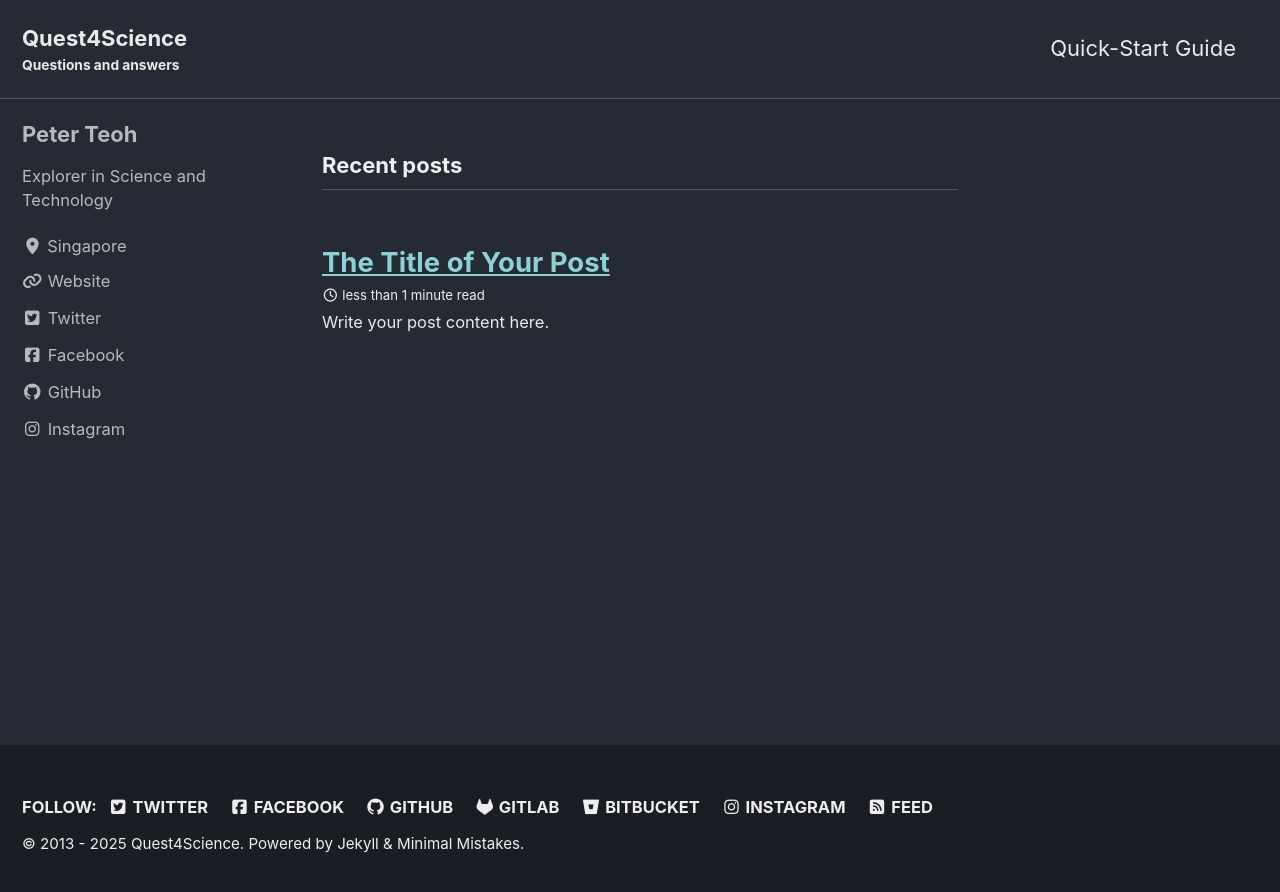
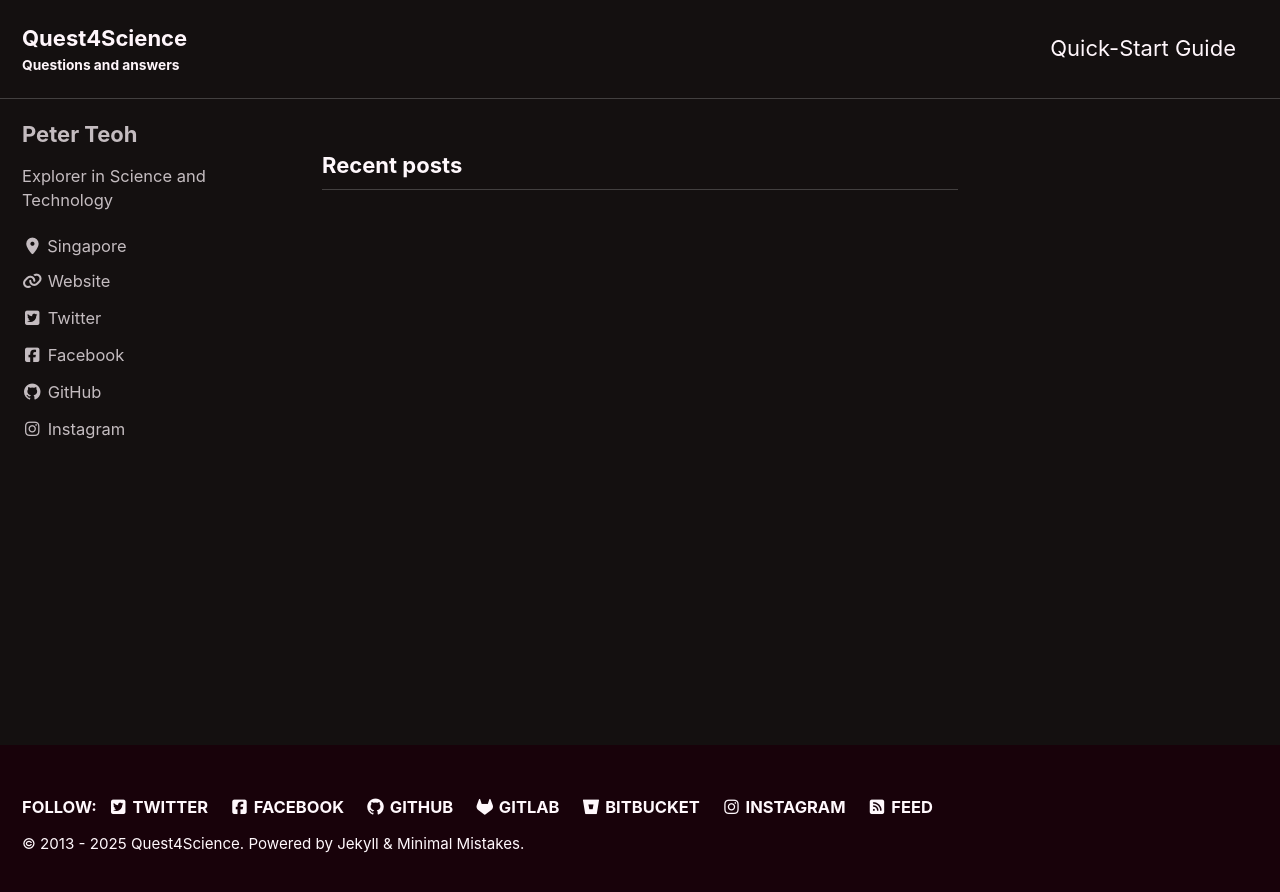
Before and after one commit to tthtlc/quest4science, a Jekyll site: the page built from index.html, in a window 1280 px wide. Shown: the top 892 px of the page. Built offline with Jekyll 4.4.1, drawn with Linux system fonts in a browser that asks for light colours; cached includes are drawn as plain includes; the list of posts is cut into pages by our own code.

Commit message:
deleted:    2025-09-28-my-new-post.md

```diff
--- a/_config.yml
+++ b/_config.yml
@@ -12,7 +12,7 @@
 
 # theme                  : "minimal-mistakes-jekyll"
 # remote_theme           : "mmistakes/minimal-mistakes"
-minimal_mistakes_skin    : "dark" # "air", "aqua", "contrast", "dark", "dirt", "neon", "mint", "plum", "sunrise"
+minimal_mistakes_skin    : "neon" # "air", "aqua", "contrast", "dark", "dirt", "neon", "mint", "plum", "sunrise"
 
 # Site Settings
 locale                   : "en-US"
--- a/_posts/2025-09-28-my-new-post.md
+++ /dev/null
@@ -1,8 +0,0 @@
----
-title: "The Title of Your Post"
-date: 2025-09-28 10:00:00 +08:00
-categories: blog
-tags: [jekyll, minimal-mistakes]
-comments: true
----
-Write your post content here.
```
